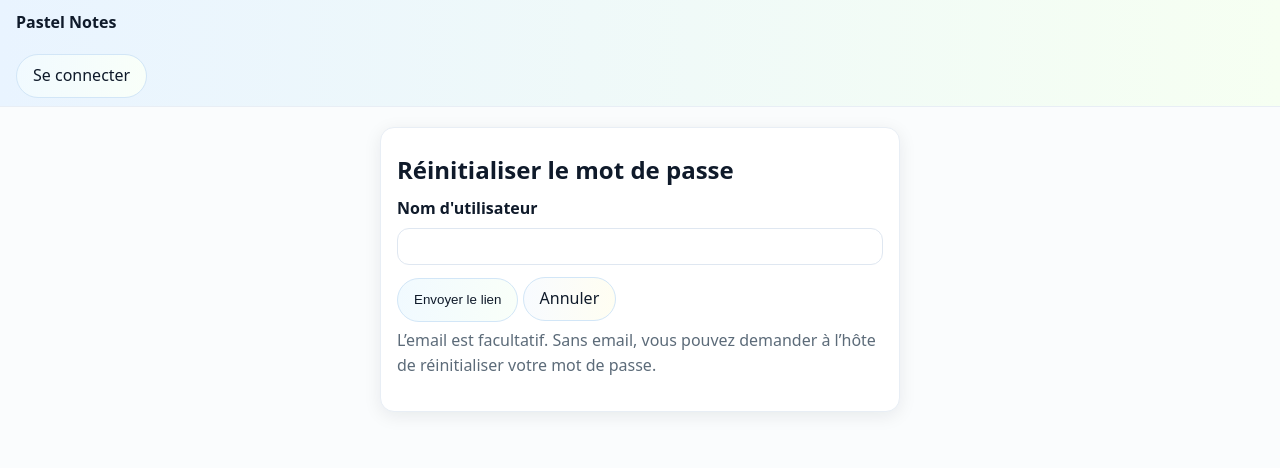
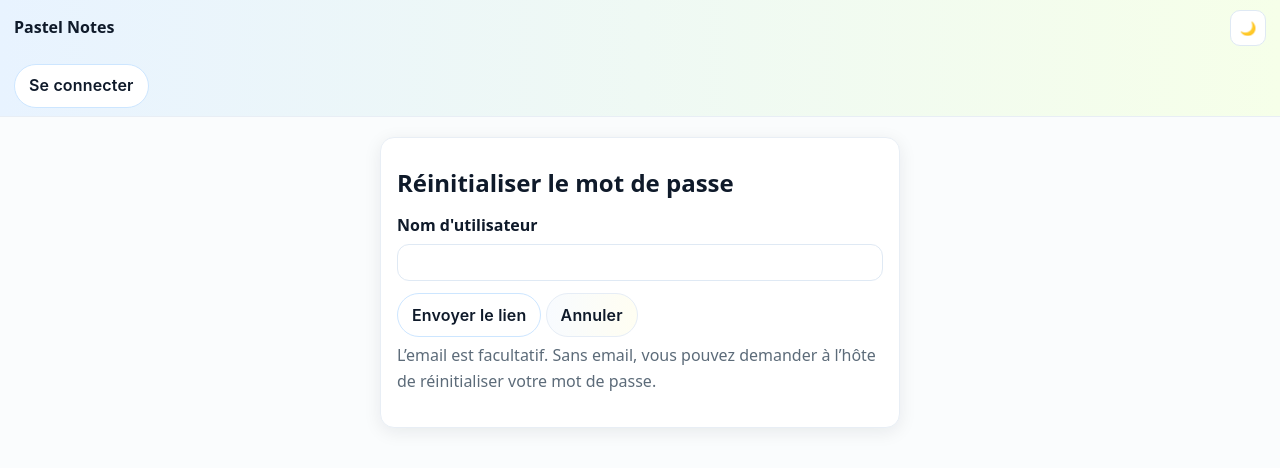
Before and after one commit to AsarixLeDev/QuoteWebsite, a Flask app: page /auth/reset in a window 1280 px wide. Shown: the top 468 px of the page. Run offline with Flask 3, Linux system fonts and the light colour scheme; some libraries are stand-ins or nearby versions.

Commit message:
small details 2

```diff
--- a/static/styles.css
+++ b/static/styles.css
@@ -1,76 +1,107 @@
-/* =============================== */
-/*  Pastel v2 – soft & bright      */
-/*  Light + Dark mode foundation   */
-/* =============================== */
+/* ==========================================================
+   Pastel v2+ (Soft & Bright • Light + Dark foundation • Smooth fade)
+   ========================================================== */
 
 :root {
-  /* --- Light palette --- */
   --bg: #fafcfd;
   --card: #ffffff;
   --text: #0f1a2a;
   --muted: #5c6b79;
-  --primary: #7bc8ff;   /* brighter blue */
-  --accent1: #fff7c2;   /* soft yellow */
-  --accent2: #c6f5d6;   /* soft green */
+  --primary: #7bc8ff;
+  --accent1: #fff7c2;
+  --accent2: #c6f5d6;
   --border: #e8eef5;
-  --shadow: 0 4px 18px rgba(15, 26, 42, 0.08);
+  --shadow: 0 4px 18px rgba(15, 26, 42, .08);
 
   --radius: 14px;
-  --transition: 0.25s ease;
-
   --btn-h: 44px;
   --btn-w: 260px;
+  --btn-font: 'Inter', 'Segoe UI', 'Roboto', sans-serif;
 
+  /* ✨ Typo boutons : variables ajoutées */
+  --btn-font-size: 1rem;
+  --btn-font-weight: 600;
+  --btn-letter-spacing: .01em;
+
+  color-scheme: light dark;
   font-family: ui-sans-serif, system-ui, -apple-system, Segoe UI, Roboto, Helvetica Neue, Arial, Noto Sans, Liberation Sans, sans-serif;
-  color-scheme: light dark;
+
+  /* fade animation duration */
+  --theme-transition: .35s;
 }
 
-/* --- Dark Mode Foundation --- */
-@media (prefers-color-scheme: dark) {
-  :root {
-    --bg: #11151b;
-    --card: #18202a;
-    --text: #f4f6fa;
-    --muted: #a9b4bf;
-    --primary: #4fa8ff;
-    --accent1: #665e1d;
-    --accent2: #1f4f32;
-    --border: #26303b;
-    --shadow: 0 4px 16px rgba(0, 0, 0, 0.4);
-  }
+/* Dark theme palette */
+html[data-theme="dark"] {
+  --bg: #10151b;
+  --card: #18212b;
+  --text: #f4f6fa;
+  --muted: #a9b4bf;
+  --primary: #4fa8ff;
+  --accent1: #665e1d;
+  --accent2: #1f4f32;
+  --border: #2b3541;
+  --shadow: 0 4px 16px rgba(0, 0, 0, .45);
 }
 
-/* ==================== Reset & base ==================== */
+/* Smooth fade for global colors */
+html,
+body,
+.card,
+.button,
+.btn-nav,
+.badge,
+.nav,
+.icon-btn {
+  transition:
+    background-color var(--theme-transition) ease,
+    color var(--theme-transition) ease,
+    border-color var(--theme-transition) ease,
+    box-shadow var(--theme-transition) ease;
+}
+
+/* ==== Base ==== */
 *,
 *::before,
 *::after {
   box-sizing: border-box;
 }
 
-html, body {
+html,
+body {
   margin: 0;
   padding: 0;
   background: var(--bg);
   color: var(--text);
   line-height: 1.6;
+  overflow-x: hidden;
   -webkit-font-smoothing: antialiased;
-  overflow-x: hidden;
   scroll-behavior: smooth;
 }
 
-h1, h2, h3, h4, h5 {
-  margin: 0.5em 0;
-  line-height: 1.2;
+h1,
+h2,
+h3,
+h4,
+h5 {
+  margin: .6em 0;
+  line-height: 1.25;
 }
 
 a {
   color: var(--primary);
   text-decoration: none;
-  transition: opacity var(--transition);
+  transition: opacity .25s;
 }
-a:hover { opacity: 0.85; }
 
-/* ==================== Layout / cards ==================== */
+a:hover {
+  opacity: .85;
+}
+
+.text-muted {
+  color: var(--muted);
+}
+
+/* ==== Layout ==== */
 .container {
   max-width: 1100px;
   margin: 20px auto;
@@ -83,114 +114,245 @@ a:hover { opacity: 0.85; }
   border-radius: var(--radius);
   box-shadow: var(--shadow);
   padding: 16px;
-  transition: box-shadow var(--transition), transform 0.12s ease;
+  transition: transform .15s, box-shadow .25s;
 }
+
 .card:hover {
   transform: translateY(-2px);
-  box-shadow: 0 6px 20px rgba(15, 26, 42, 0.1);
-}
-.card.subtle {
-  background: color-mix(in srgb, var(--card) 90%, var(--bg) 10%);
+  box-shadow: 0 6px 20px rgba(15, 26, 42, .1);
 }
 
-.text-muted { color: var(--muted); }
+.card.subtle {
+  background: color-mix(in srgb, var(--card) 92%, var(--bg) 8%);
+}
 
-/* ==================== Buttons ==================== */
-.button, .btn-nav, .badge {
+/* ==== Buttons & Pills ==== */
+.button,
+.btn-nav,
+.badge,
+.checkbox-pill {
   display: inline-flex;
   align-items: center;
   justify-content: center;
   min-height: var(--btn-h);
-  padding: 0 16px;
+  padding: 0 14px;
   border-radius: 999px;
-  border: 1px solid color-mix(in srgb, var(--border) 80%, var(--primary) 20%);
-  background: linear-gradient(90deg, #f1faff, #f9fff9);
+  border: 1px solid #cde6ff;
+  background: linear-gradient(90deg, #e9f4ff, #f2fff6);
   color: var(--text);
   cursor: pointer;
-  transition: background var(--transition), transform 0.1s ease, box-shadow var(--transition);
   text-decoration: none;
+  transition: transform .08s ease, box-shadow .2s, border-color .2s, background .2s;
+  font-family: var(--btn-font);
 }
 
-.button:hover, .btn-nav:hover {
+.button:hover,
+.btn-nav:hover {
   transform: translateY(-1px);
   box-shadow: var(--shadow);
 }
 
-/* Variants */
 .button.secondary {
   background: linear-gradient(90deg, #f8fbff, #fffef2);
+  border-color: #e6edf6;
 }
-.button.danger, .btn-nav.danger {
-  background: linear-gradient(90deg, #ffe9e9, #fff4f4);
-  border-color: #f3c3c3;
+
+.button.small {
+  min-height: 36px;
+  padding: 0 12px;
+  font-size: var(--btn-font-size); /* même taille de texte que les autres */
+}
+
+.button.danger,
+.btn-nav.danger {
+  background: linear-gradient(90deg, #ffe9e9, #fff3f3);
+  border-color: #f5c2c2;
   color: #7a1d1d;
 }
+
 .btn-nav.success {
-  background: linear-gradient(90deg, #e8fff2, #dcffe8);
+  background: linear-gradient(90deg, #e6fff1, #ddffe8);
   border-color: #b8f0c5;
   color: #0e5a2f;
 }
-.badge {
-  background: #eef6ff;
-  border: 1px solid #d9e7f8;
-  font-size: 0.9rem;
-  padding: 0 10px;
-  line-height: 1.2;
+
+.button.spotify {
+  background: linear-gradient(90deg, #e8fff1, #dbffe4);
+  border: 1px solid #b8f0c5;
+  color: #0e5a2f;
 }
 
-/* ==================== Forms ==================== */
-label { font-weight: 600; display: block; margin: 6px 0; }
+.button.spotify.connected {
+  background: linear-gradient(90deg, #b7f3c8, #8ee6a6);
+  border-color: #66d18a;
+  color: #083e20;
+}
 
-.input, .textarea, select {
+/* ✅ Typo unifiée et plus “premium” pour tous les boutons */
+.button,
+.btn-nav {
+  font-size: var(--btn-font-size);
+  font-weight: var(--btn-font-weight);
+  line-height: 1.1;
+  letter-spacing: var(--btn-letter-spacing);
+  text-rendering: optimizeLegibility;
+  -webkit-font-smoothing: antialiased;
+}
+
+/* Forcer l'égalité sur toutes les variantes de boutons */
+.button.danger,
+.btn-nav.danger,
+.button.secondary,
+.button.spotify,
+.button.spotify.connected {
+  font-size: var(--btn-font-size);
+  font-weight: var(--btn-font-weight);
+  letter-spacing: var(--btn-letter-spacing);
+}
+
+.badge {
+  background: #eef7ff;
+  border: 1px solid #d8e6f7;
+  font-size: .9rem;
+  padding: 0 10px;
+}
+
+.badge.media {
+  padding: 4px 6px;
+}
+
+/* 🎯 .badge.user = même apparence que .button, mais non interactive */
+.badge.user {
+  display: inline-flex;
+  align-items: center;
+  justify-content: center;
+  min-height: var(--btn-h);
+  padding: 0 14px;
+  border-radius: 999px;
+  border: 1px solid #cde6ff;
+  background: linear-gradient(90deg, #e9f4ff, #f2fff6);
+  color: var(--text);
+  font-family: var(--btn-font);
+  font-size: var(--btn-font-size);
+  font-weight: var(--btn-font-weight);
+  letter-spacing: var(--btn-letter-spacing);
+  white-space: nowrap;
+  gap: 6px;
+  cursor: default;   /* pas cliquable */
+  text-decoration: none;
+  box-shadow: none;
+}
+
+/* ==== Checkbox / Chips ==== */
+.checkbox-pill {
+  gap: 8px;
+  border: 1px solid #e6edf6;
+  background: #fff;
+  user-select: none;
+}
+
+.checkbox-pill input {
+  accent-color: #65d091;
+}
+
+.chip-stack {
+  display: flex;
+  gap: 8px;
+  flex-wrap: wrap;
+  align-items: center;
+}
+
+.chip {
+  display: inline-flex;
+  align-items: center;
+  gap: 8px;
+  padding: 6px 10px;
+  border-radius: 999px;
+  border: 1px solid #e6edf6;
+  background: #fff;
+}
+
+.chip-x {
+  border: 0;
+  background: transparent;
+  cursor: pointer;
+  font-size: 16px;
+  opacity: .6;
+}
+
+.chip-x:hover {
+  opacity: 1;
+}
+
+/* ==== Forms ==== */
+label {
+  display: block;
+  font-weight: 700;
+  margin: 6px 0;
+}
+
+.input,
+.textarea,
+select {
   width: 100%;
-  border: 1px solid #dfe7f1;
+  border: 1px solid #dfe9f4;
   border-radius: 12px;
   padding: 10px 12px;
   background: #fff;
-  transition: border var(--transition), box-shadow var(--transition);
+  transition: box-shadow .15s, border-color .15s;
 }
-.input:focus, .textarea:focus, select:focus {
-  border-color: var(--primary);
-  box-shadow: 0 0 0 3px rgba(123,200,255,0.25);
+
+.input:focus,
+.textarea:focus,
+select:focus {
+  border-color: #a6d4ff;
+  box-shadow: 0 0 0 3px rgba(104, 182, 255, .2);
 }
-.textarea { resize: vertical; min-height: 120px; }
 
-/* Validity helpers */
+.textarea {
+  resize: vertical;
+  min-height: 120px;
+}
+
 .input.is-valid {
   border-color: #86e49c !important;
-  box-shadow: 0 0 0 3px rgba(134,228,156,.25) !important;
+  box-shadow: 0 0 0 3px rgba(134, 228, 156, .25) !important;
 }
+
 .input.is-invalid {
   border-color: #f3b0b0 !important;
-  box-shadow: 0 0 0 3px rgba(245,143,143,.20) !important;
+  box-shadow: 0 0 0 3px rgba(245, 143, 143, .20) !important;
 }
 
-/* ==================== Nav ==================== */
+/* ==== Nav ==== */
 .nav {
   position: sticky;
   top: 0;
-  z-index: 20;
-  background: linear-gradient(90deg, #e9f4ff, #f6fff2);
+  z-index: 10;
+  background: linear-gradient(90deg, #e8f3ff, #f6ffe9);
   border-bottom: 1px solid var(--border);
   backdrop-filter: blur(8px);
 }
-@media (prefers-color-scheme: dark) {
-  .nav {
-    background: linear-gradient(90deg, #1a232e, #1e2a1e);
-  }
-}
+
 .nav-row {
   display: flex;
+  align-items: center;
   justify-content: space-between;
-  align-items: center;
-  padding: 10px 16px;
+  gap: 10px;
+  padding: 10px 14px;
 }
+
 .brand a {
   font-weight: 800;
   color: var(--text);
 }
 
-/* Icons and menu */
+.nav-icons {
+  display: flex;
+  align-items: center;
+  gap: 6px;
+}
+
 .icon-btn {
   display: inline-flex;
   align-items: center;
@@ -198,58 +360,96 @@ label { font-weight: 600; display: block; margin: 6px 0; }
   width: 36px;
   height: 36px;
   border-radius: 10px;
-  border: 1px solid var(--border);
-  background: var(--card);
+  border: 1px solid #dfe9f4;
+  background: #fff;
   cursor: pointer;
-  transition: transform .1s ease, box-shadow var(--transition);
+  transition: transform .06s, box-shadow .2s, border-color .2s;
 }
-.icon-btn:hover { transform: translateY(-1px); box-shadow: var(--shadow); }
+
+.icon-btn:hover {
+  transform: translateY(-1px);
+  box-shadow: var(--shadow);
+  border-color: #b7d6ff;
+}
 
 .nav-menu {
   display: flex;
-  flex-wrap: wrap;
+  align-items: center;
+  gap: 10px;
+  padding: 8px 14px;
   justify-content: space-between;
-  padding: 8px 16px;
-  gap: 10px;
-  transition: max-height 0.3s ease;
-}
-.nav-left, .nav-right {
-  display: flex;
-  flex-wrap: wrap;
-  gap: 10px;
-  align-items: center;
+  flex-wrap: nowrap;
 }
 
-/* Mobile collapse */
-.nav-toggle { display: none; }
-@media (max-width: 720px) {
-  .nav-toggle { display: inline-flex; }
+.nav-left {
+  display: flex;
+  align-items: center;
+  gap: 10px;
+  flex: 1 1 auto;
+  min-width: 0;
+  overflow: hidden;
+}
+
+.nav-right {
+  display: flex;
+  align-items: center;
+  gap: 10px;
+  margin-left: auto;
+}
+
+.nav-toggle {
+  display: none;
+}
+
+@media(max-width:720px) {
+  .nav-toggle {
+    display: inline-flex;
+  }
+
   .nav-menu {
     display: none;
     flex-direction: column;
-    gap: 10px;
-    padding-bottom: 14px;
+    align-items: stretch;
+    gap: 8px;
+    padding: 10px 14px 14px;
   }
-  .nav-menu.open { display: flex; }
+
+  .nav-menu.open {
+    display: flex;
+  }
+
   .nav-menu.open .nav-left,
   .nav-menu.open .nav-right {
+    display: flex;
     flex-direction: column;
-    align-items: stretch;
+    align-items: flex-end;
+    gap: 10px;
+    width: 100%;
+  }
+
+  .nav-menu.open .btn-nav,
+  .nav-menu.open .button,
+  .nav-menu.open .badge {
+    width: min(var(--btn-w), 100%);
+    height: var(--btn-h);
   }
 }
 
-/* ==================== Flash messages ==================== */
-.flash-list { margin: 16px auto; max-width: 900px; padding: 0 16px; }
+/* ==== Flash / Progress ==== */
+.flash-list {
+  margin: 14px auto;
+  max-width: 900px;
+  padding: 0 14px;
+}
+
 .flash {
-  background: linear-gradient(90deg, #fffbe5, #f0fff6);
-  border: 1px solid #f2e9b2;
+  background: linear-gradient(90deg, #fff9db, #f0fff3);
+  border: 1px solid #f2e8aa;
   padding: 10px 12px;
   border-radius: 12px;
   margin-bottom: 8px;
-  font-size: 0.95rem;
 }
 
-/* ==================== Utility elements ==================== */
 .progress {
   width: 100%;
   height: 10px;
@@ -258,34 +458,146 @@ label { font-weight: 600; display: block; margin: 6px 0; }
   border: 1px solid #e2ebf5;
   overflow: hidden;
 }
+
 .progress-bar {
   height: 100%;
   background: linear-gradient(90deg, #b7f3c8, #8ee6a6);
   transition: width .25s ease;
 }
 
-/* Cards grid */
-.grid {
-  display: grid;
-  gap: 14px;
-  grid-template-columns: repeat(auto-fill, minmax(280px, 1fr));
+.inline-actions {
+  display: flex;
+  gap: 6px;
+  flex-wrap: wrap;
 }
 
-/* Responsive padding */
-@media (max-width: 720px) {
-  .container { padding: 0 12px; }
-  .card { padding: 14px; }
-  h1, h2, h3 { line-height: 1.25; }
-  .button, .btn-nav { width: 100%; }
+/* ==== Dark Mode Specific ==== */
+html[data-theme="dark"] body {
+  background: var(--bg);
+  color: var(--text);
 }
 
-/* ==================== Dark mode tweaks ==================== */
-@media (prefers-color-scheme: dark) {
-  body { background: var(--bg); color: var(--text); }
-  .card, .button, .btn-nav, .badge { background: var(--card); color: var(--text); }
-  .button.secondary, .button.danger, .btn-nav.danger {background: var(--card); color: var(--text); }
-  .button:hover, .btn-nav:hover, .button.danger, .btn-nav.danger { box-shadow: var(--shadow); }
-  .input, .textarea, select { background: #1f2833; color: var(--text); border-color: var(--border); }
-  .nav a, .brand a { color: var(--text); }
-  .flash { background: #262f3b; border-color: #33414f; color: var(--text); }
+html[data-theme="dark"] .card,
+.button,
+.btn-nav,
+.badge {
+  background: var(--card);
+  color: var(--text);
 }
+
+html[data-theme="dark"] .button.secondary {
+  background: linear-gradient(90deg, #232c37, #252f3a);
+}
+
+html[data-theme="dark"] .button.danger {
+  background: linear-gradient(90deg, #3a1d1d, #432121);
+  color: #ffbcbc;
+}
+
+html[data-theme="dark"] .button.cancel {
+  background: linear-gradient(90deg, #20242a, #1c2227);
+  color: #a9b4bf;
+}
+
+html[data-theme="dark"] .nav {
+  background: linear-gradient(90deg, #1a232e, #1e2a1e);
+}
+
+html[data-theme="dark"] .icon-btn {
+  background: var(--card);
+  border-color: var(--border);
+  color: #f4f6fa;
+}
+
+/* Assurer l'égalité visuelle de .badge.user avec .button en dark */
+html[data-theme="dark"] .badge.user {
+  background: var(--card);
+  border-color: #cde6ff;
+  color: var(--text);
+}
+
+/* ==========================================================
+   ✨ Pastel v2+ Motion Layer (Slide-in & Fade-up)
+   ========================================================== */
+
+/* --- Base animation keyframes --- */
+@keyframes fadeSlideUp {
+  0% {
+    opacity: 0;
+    transform: translateY(12px);
+  }
+
+  100% {
+    opacity: 1;
+    transform: translateY(0);
+  }
+}
+
+/* --- Animate all cards and form containers --- */
+.card,
+.flash,
+.form-card,
+.grid>article {
+  opacity: 0;
+  transform: translateY(12px);
+  animation: fadeSlideUp 0.6s ease forwards;
+  animation-delay: 0.1s;
+}
+
+/* --- Staggered grid animation for multiple cards --- */
+.grid>article:nth-child(1) {
+  animation-delay: 0.1s;
+}
+
+.grid>article:nth-child(2) {
+  animation-delay: 0.15s;
+}
+
+.grid>article:nth-child(3) {
+  animation-delay: 0.2s;
+}
+
+.grid>article:nth-child(4) {
+  animation-delay: 0.25s;
+}
+
+.grid>article:nth-child(5) {
+  animation-delay: 0.3s;
+}
+
+/* --- Buttons / nav fade-in --- */
+.button,
+.btn-nav,
+.icon-btn {
+  transition:
+    background-color var(--theme-transition) ease,
+    color var(--theme-transition) ease,
+    border-color var(--theme-transition) ease,
+    box-shadow var(--theme-transition) ease,
+    transform 0.15s ease;
+}
+
+.button:active,
+.btn-nav:active,
+.icon-btn:active {
+  transform: scale(0.96);
+}
+
+/* --- Optional fade for section headings --- */
+h2,
+h3 {
+  opacity: 0;
+  animation: fadeSlideUp 0.7s ease forwards;
+  animation-delay: 0.05s;
+}
+
+/* --- Disable animations for users preferring reduced motion --- */
+@media (prefers-reduced-motion: reduce) {
+
+  *,
+  *::before,
+  *::after {
+    animation: none !important;
+    transition: none !important;
+  }
+}
--- a/templates/layout.html
+++ b/templates/layout.html
@@ -188,6 +188,37 @@ document.addEventListener('DOMContentLoaded', function(){
 <main class="container">
     {% block content %}{% endblock %}
 </main>
+<script>
+(function(){
+  const KEY = 'theme';
+  const html = document.documentElement;
+  const saved = localStorage.getItem(KEY);
+  const initial = saved || 'light'; // default light
+  if(initial === 'dark') html.dataset.theme = 'dark';
+
+  const navIcons = document.querySelector('.nav-icons');
+  if(navIcons){
+    const btn = document.createElement('button');
+    btn.className = 'icon-btn theme-toggle';
+    btn.title = 'Basculer le thème';
+    btn.textContent = html.dataset.theme === 'dark' ? '☀️' : '🌙';
+    btn.addEventListener('click', ()=>{
+      const dark = html.dataset.theme === 'dark';
+      if(dark){
+        html.removeAttribute('data-theme');
+        localStorage.setItem(KEY,'light');
+        btn.textContent = '🌙';
+      } else {
+        html.setAttribute('data-theme','dark');
+        localStorage.setItem(KEY,'dark');
+        btn.textContent = '☀️';
+      }
+    });
+    navIcons.appendChild(btn);
+  }
+})();
+</script>
+
 
 </body>
 </html>
```
